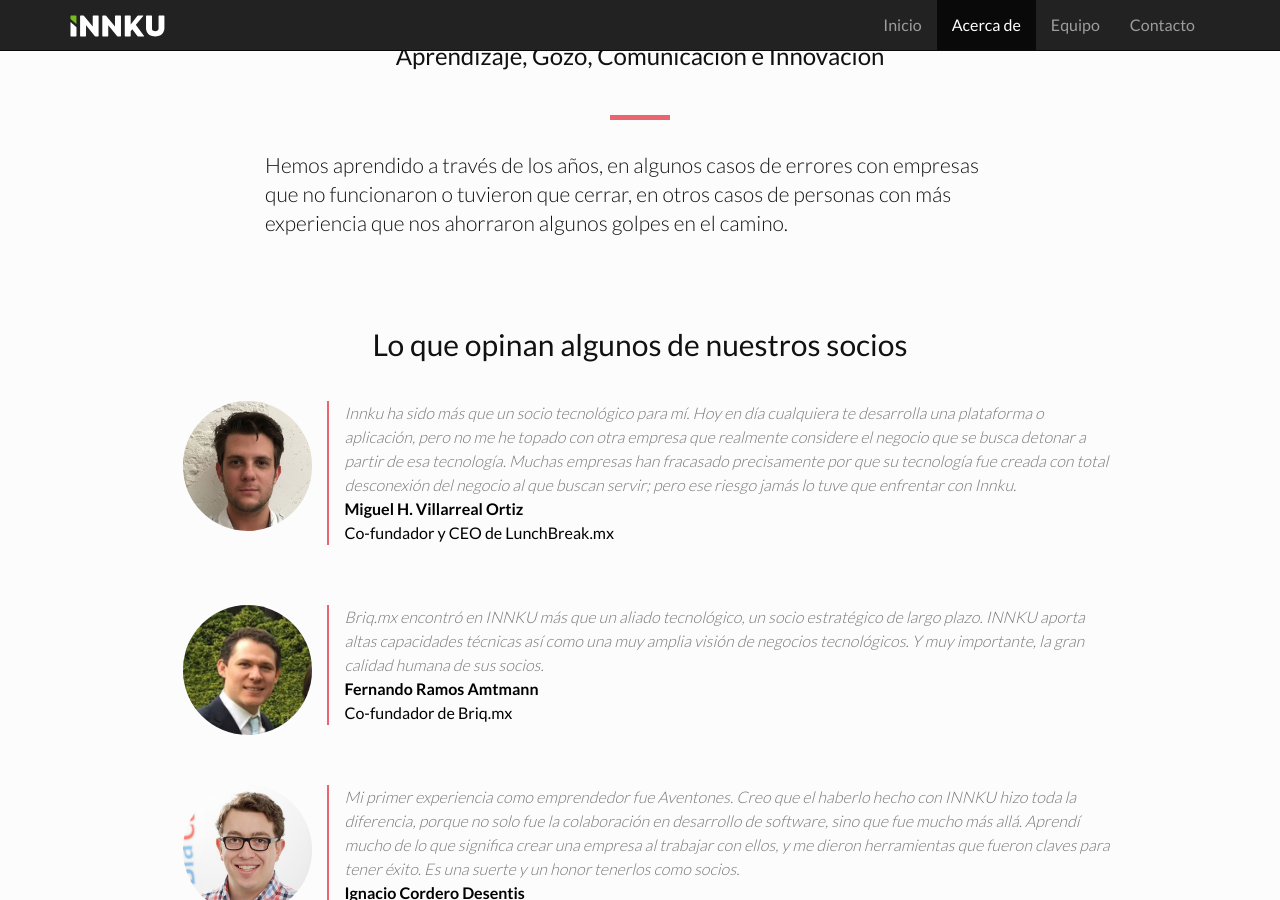
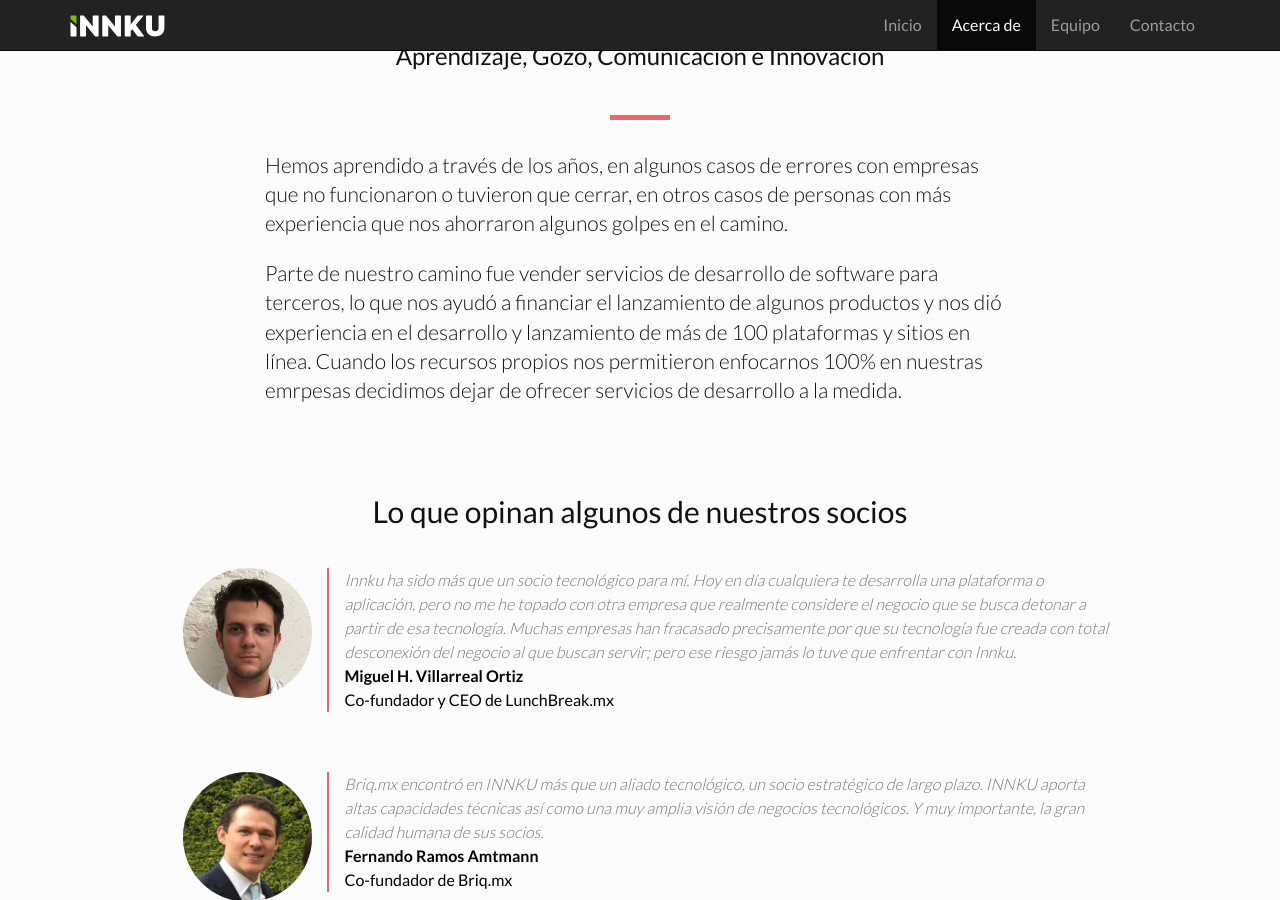
Before and after one commit to innku/innku-2018, a Jekyll site: the page built from acerca-de.html, in a window 1280 px wide and 900 px high, scrolled down 364 px. Built offline with Jekyll 4.4.1, drawn with Linux system fonts in a browser that asks for light colours; nearby versions of some CDN libraries.

Commit message:
More about us

```diff
--- a/acerca-de.html
+++ b/acerca-de.html
@@ -27,6 +27,7 @@
   <div class="divider"></div>
   <div class="col-md-offset-2 col-md-8 ">
     <p class="lead">Hemos aprendido a través de los años, en algunos casos de errores con empresas que no funcionaron o tuvieron que cerrar, en otros casos de personas con más experiencia que nos ahorraron algunos golpes en el camino.</p>
+    <p class="lead">Parte de nuestro camino fue vender servicios de desarrollo de software para terceros, lo que nos ayudó a financiar el lanzamiento de algunos productos y nos dió experiencia en el desarrollo y lanzamiento de más de 100 plataformas y sitios en línea. Cuando los recursos propios nos permitieron enfocarnos 100% en nuestras emrpesas decidimos dejar de ofrecer servicios de desarrollo a la medida.</p>
   </div>
 </section>
 
```
